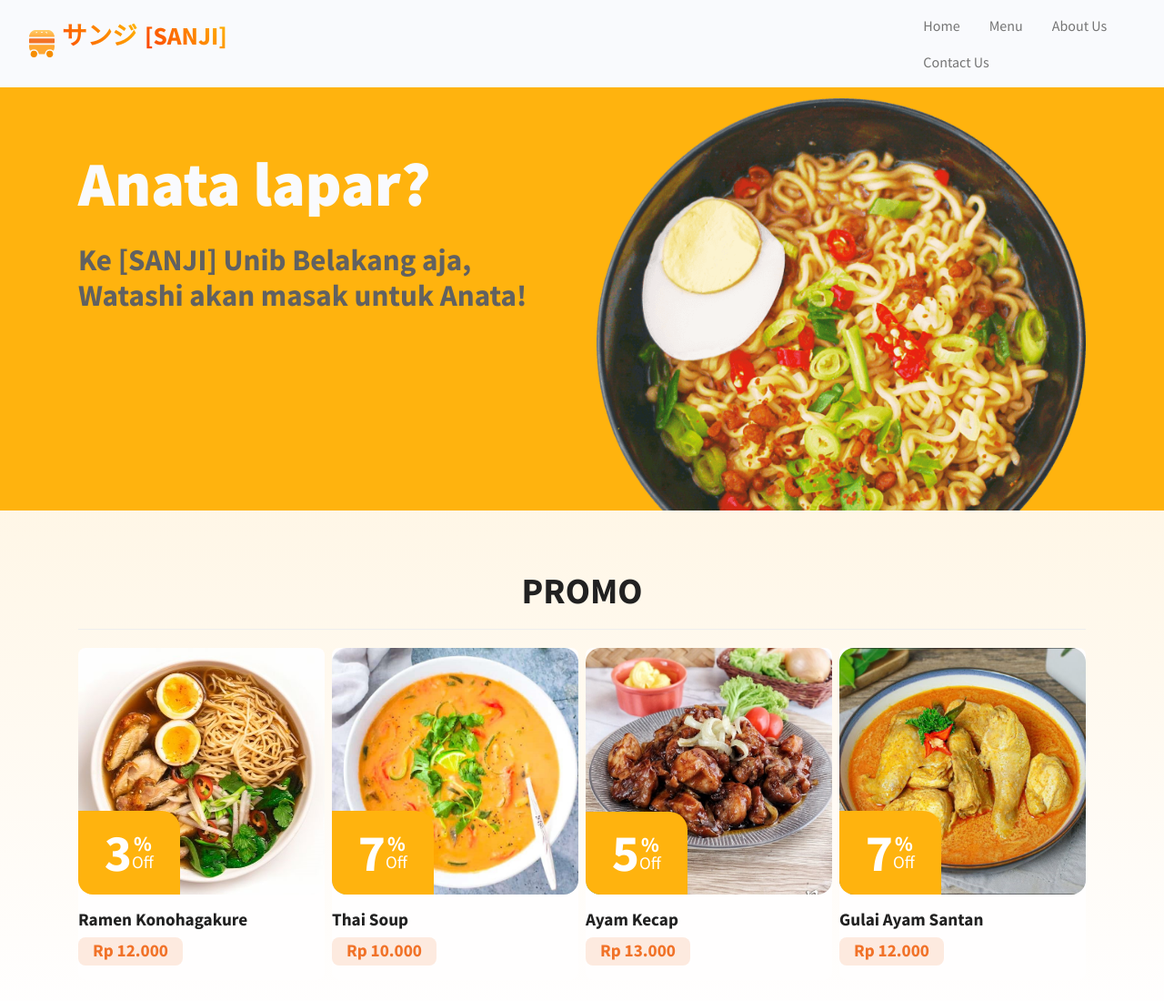
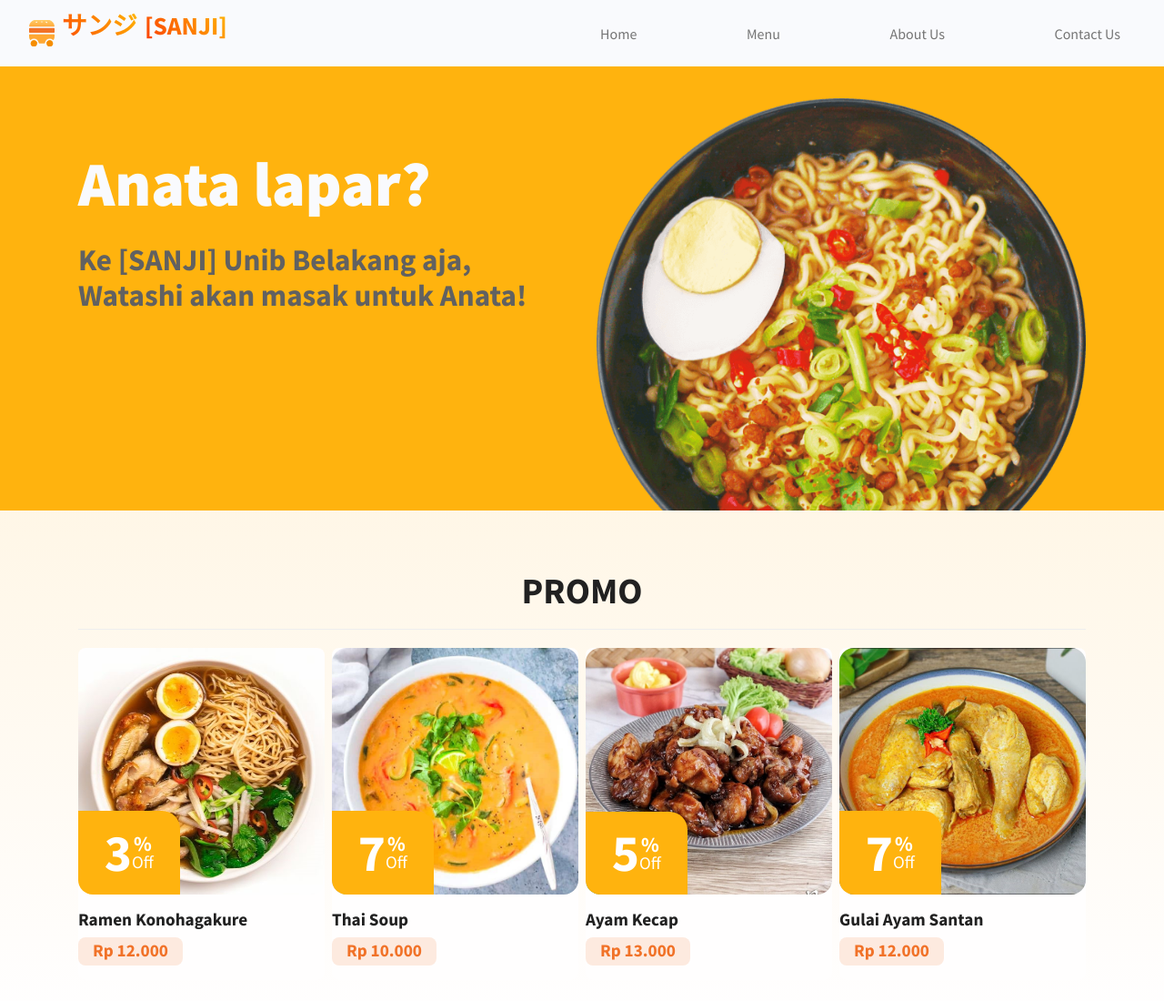
Before and after one commit to alalghzy/sanji-restoo, a plain HTML site: page index.html in a window 1280 px wide. Shown: the top 1100 px of the page at 91% size. Drawn offline with nearby package versions, Linux system fonts and the light colour scheme.

Commit message:
tambah container

```diff
--- a/index.html
+++ b/index.html
@@ -46,7 +46,7 @@
           <div class="collapse navbar-collapse border-top border-lg-0 my-2 mt-lg-0" id="navbarSupportedContent">
           </div>
         </div>
-          <ul class="nav">
+          <ul class="nav container">
 
             <li class="nav-item">
               <a href="#home" class="nav-link" data-nav-link>Home</a>
```
